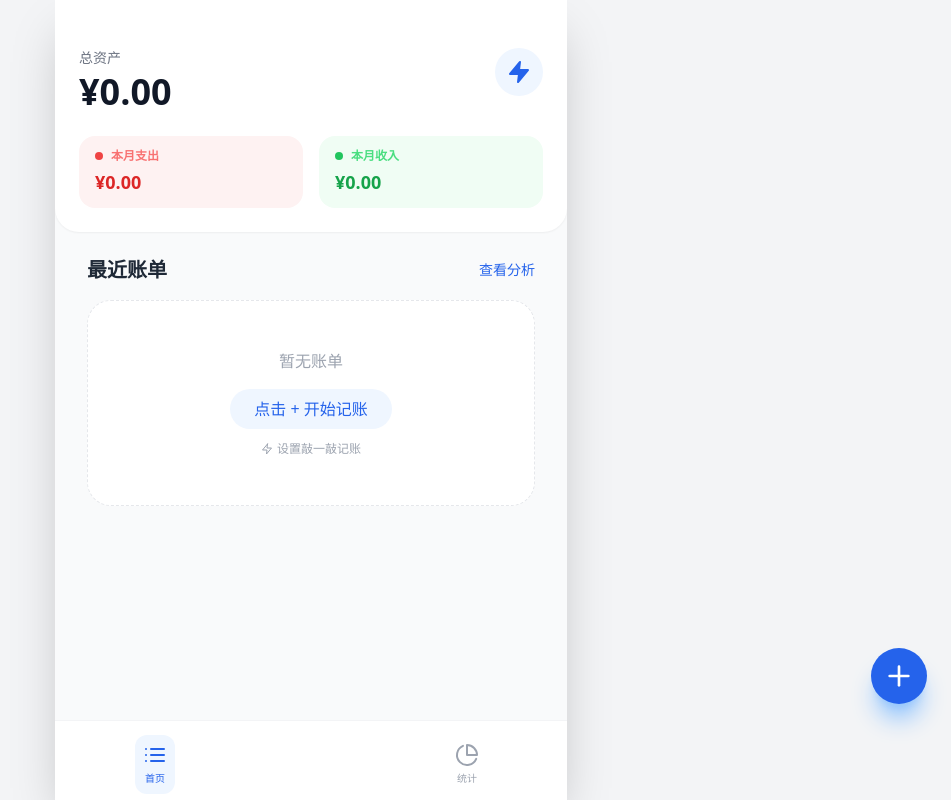
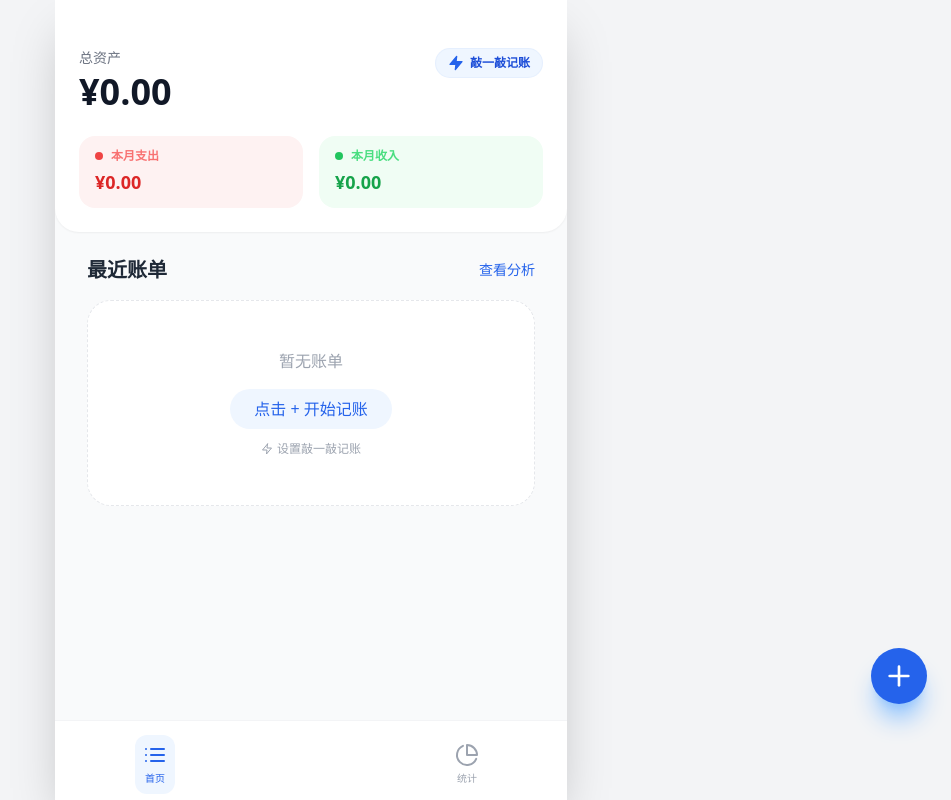
Before and after one commit to Yooandiamo/Expense-tracker, a React (Vite) app: page / in a window 1280 px wide. Shown: the whole page, without its empty margins (329-1280 px from the left). Built offline with nearby package versions, Linux system fonts and the light colour scheme.

Commit message:
feat: Add Japanese label to shortcut button
Includes a visual update to the iOS shortcut setup button, adding a Japanese label "敲一敲记账" and adjusting its styling for a more refined appearance with icon and text.

```diff
--- a/App.tsx
+++ b/App.tsx
@@ -123,10 +123,11 @@ const App: React.FC = () => {
           </div>
           <button
             onClick={() => setShowShortcutGuide(true)}
-            className="bg-blue-50 p-3 rounded-full hover:bg-blue-100 transition-colors active:scale-90"
+            className="flex items-center gap-1.5 bg-blue-50 px-3 py-1.5 rounded-full hover:bg-blue-100 transition-colors active:scale-95 border border-blue-100/50"
             aria-label="Setup iOS Shortcut"
           >
-            <Zap className="text-blue-600 w-6 h-6 fill-current" />
+            <Zap className="text-blue-600 w-4 h-4 fill-current" />
+            <span className="text-blue-700 font-bold text-xs">敲一敲记账</span>
           </button>
         </div>
 
```
